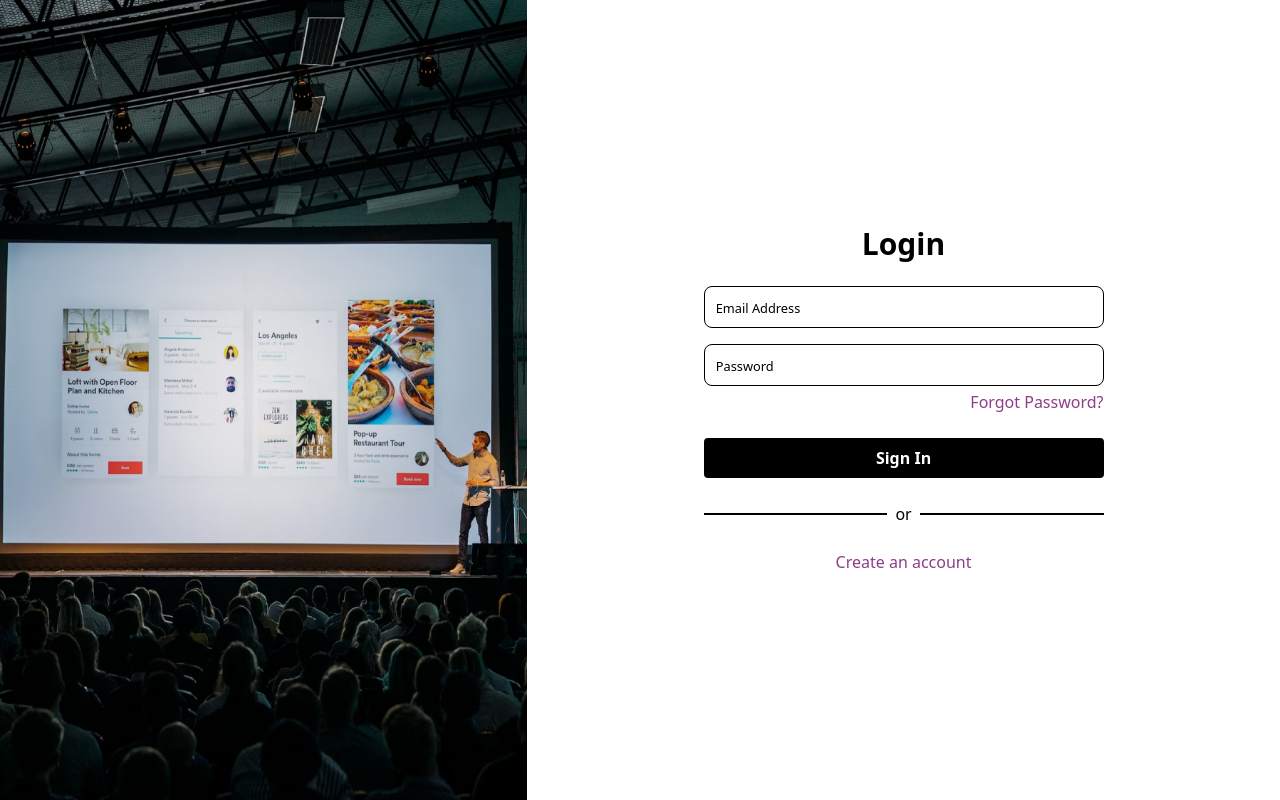
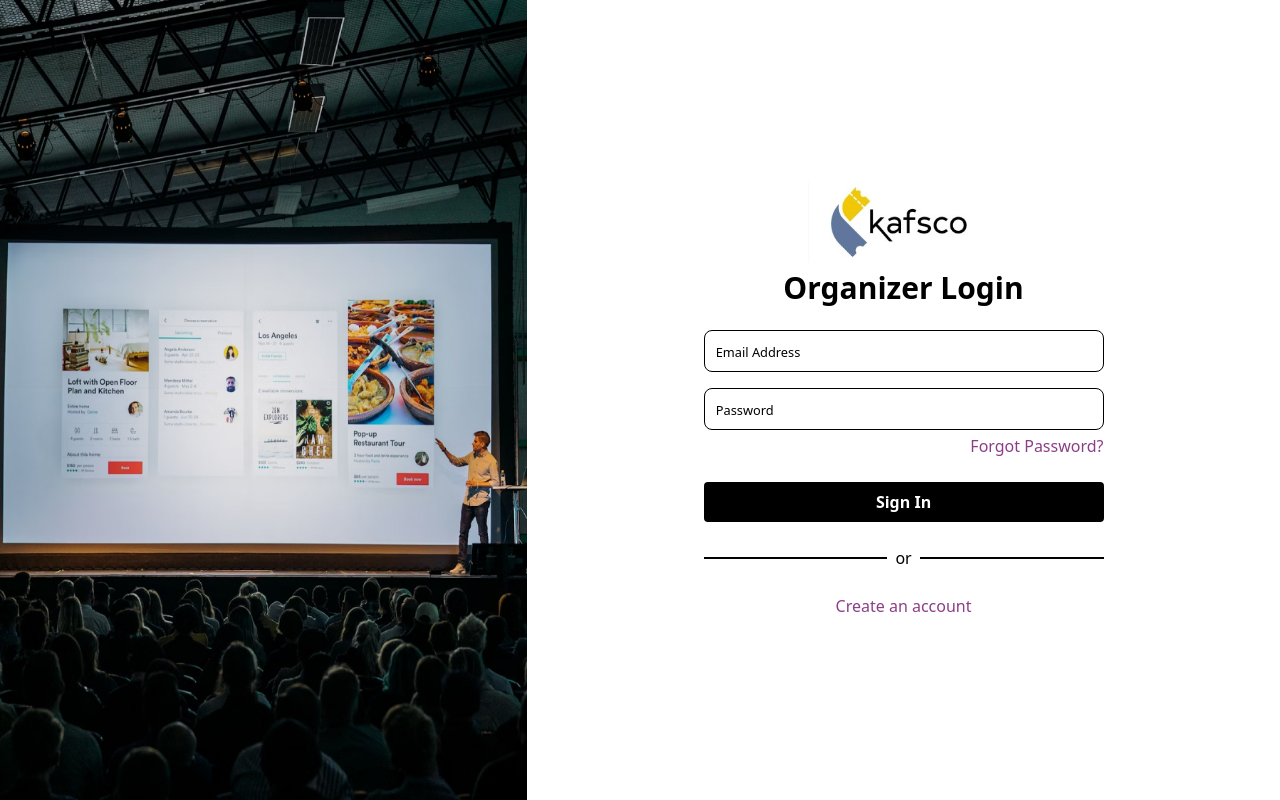
Before and after one commit to adway7103/organizer-dashboard-bms, a React (Vite) app: page /login in a window 1280 px wide. Built offline with nearby package versions, Linux system fonts and the light colour scheme.

Commit message:
added kafsco logo on login signup page

```diff
--- a/src/components/auth/Login.tsx
+++ b/src/components/auth/Login.tsx
@@ -82,7 +82,12 @@ const Login = () => {
               className="h-full flex flex-col justify-center gap-6 w-[25rem]"
             >
               <div className="flex flex-col gap-2 items-center">
-                <h1 className="text-3xl font-bold">Login</h1>
+              <img
+                    src="/kafsco.icon.jpeg"
+                    alt="logo"
+                    className="max-h-[10vh] max-w-[40vw]"
+                  />
+                <h1 className="text-3xl font-bold">Organizer Login</h1>
                 {/* <h6 className="text-md">
                   Please enter your login details to sign in
                 </h6> */}
--- a/src/components/auth/Signup.tsx
+++ b/src/components/auth/Signup.tsx
@@ -117,14 +117,14 @@ const Register = () => {
               className="h-full p-4 w-full space-y-3"
             >
               <div className="flex flex-col items-center">
-                {/* <Link to={"/"}>
+                {/* <Link to={"/"}> */}
                   <img
-                    src="/logo-nobg.png"
+                    src="/kafsco.icon.jpeg"
                     alt="logo"
                     className="max-h-[10vh] max-w-[40vw]"
                   />
-                </Link> */}
-                <h1 className="text-3xl font-bold text-center">Sign Up</h1>
+                {/* </Link> */}
+                <h1 className="text-3xl font-bold text-center">Organizer Register</h1>
               </div>
 
               <div className="w-full">
```
